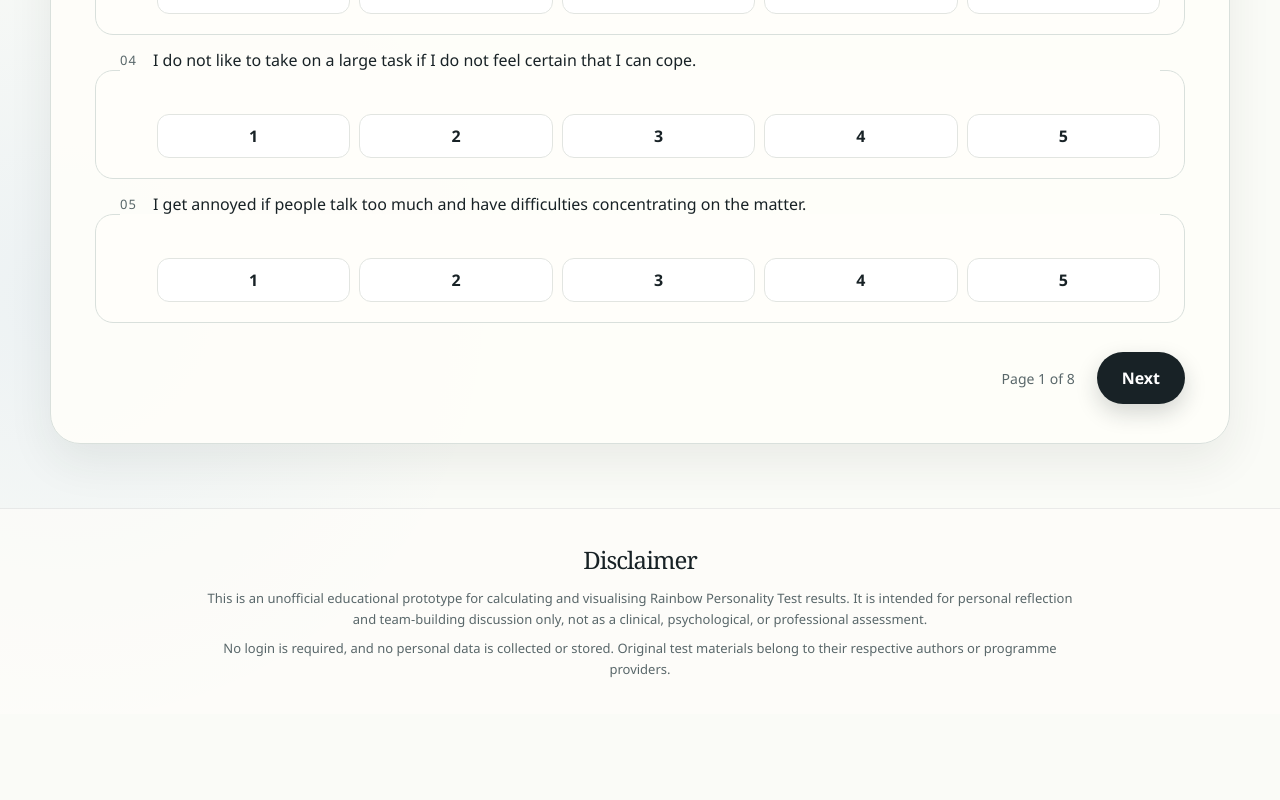
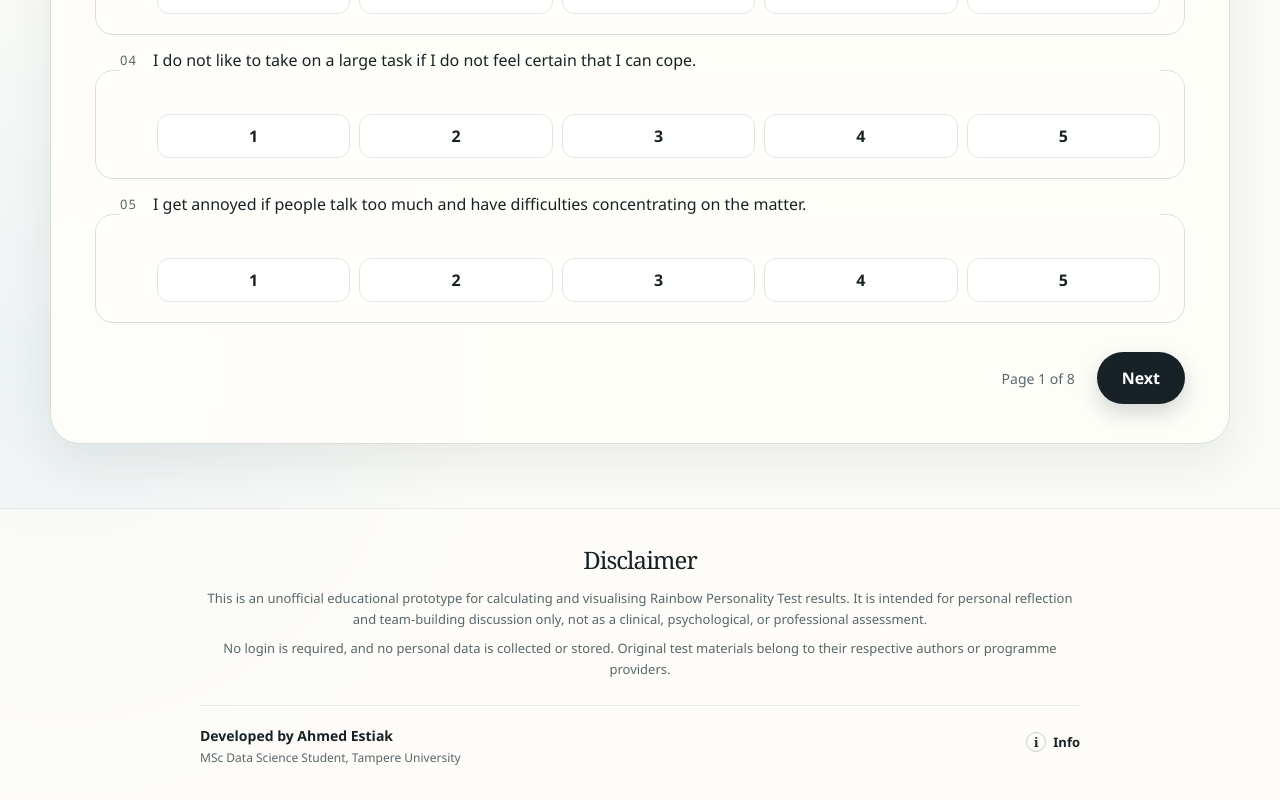
Before and after one commit to Ahmed-Estiak/Rainbow-personality-test, a React (Vite) app: page / in a window 1280 px wide. Shown: the part 2260-3060 px from the top of the page. Before the commit the page ends 2974 px from the top, so only its background shows below. Built offline with nearby package versions, Linux system fonts and the light colour scheme.

Commit message:
Add developer attribution and platform info to footer

```diff
--- a/src/App.tsx
+++ b/src/App.tsx
@@ -1686,6 +1686,7 @@ function ColourBars({
 function Footer() {
   return (
     <footer className="site-footer">
+      <div className="footer-disclaimer">
         <h2>Disclaimer</h2>
         <p>
           This is an unofficial educational prototype for calculating and visualising
@@ -1698,6 +1699,26 @@ function Footer() {
           Original test materials belong to their respective authors or programme
           providers.
         </p>
+      </div>
+      <div className="footer-meta">
+        <div className="developer-credit">
+          <strong>Developed by Ahmed Estiak</strong>
+          <span>MSc Data Science Student, Tampere University</span>
+        </div>
+        <details className="footer-info">
+          <summary aria-label="About this platform">
+            <span className="footer-info-icon" aria-hidden="true">i</span>
+            Info
+          </summary>
+          <p>
+            This platform was developed by Ahmed Estiak to support the completion
+            and interpretation of Rainbow Personality, VARK, and SPI assessments
+            used in educational and team-building activities. The original
+            assessment frameworks remain the property of their respective authors
+            and organizations.
+          </p>
+        </details>
+      </div>
     </footer>
   );
 }
--- a/src/styles.css
+++ b/src/styles.css
@@ -1945,6 +1945,11 @@ p {
   background: rgba(255, 254, 250, 0.62);
 }
 
+.footer-disclaimer {
+  max-width: 880px;
+  margin: 0 auto;
+}
+
 .site-footer h2 {
   margin-bottom: 12px;
   color: var(--ink);
@@ -1965,6 +1970,71 @@ p {
 
 .site-footer p + p {
   margin-top: 8px;
+}
+
+.footer-meta {
+  max-width: 880px;
+  display: flex;
+  align-items: start;
+  justify-content: space-between;
+  gap: 24px;
+  margin: 25px auto 0;
+  padding-top: 20px;
+  border-top: 1px solid rgba(24, 34, 38, 0.08);
+}
+
+.developer-credit {
+  display: grid;
+  gap: 4px;
+}
+
+.developer-credit strong {
+  color: var(--ink);
+  font-size: 14px;
+}
+
+.developer-credit span {
+  font-size: 12px;
+  line-height: 1.45;
+}
+
+.footer-info {
+  max-width: 490px;
+  text-align: right;
+}
+
+.footer-info summary {
+  display: inline-flex;
+  align-items: center;
+  gap: 7px;
+  padding: 6px 0;
+  color: var(--ink);
+  font-size: 13px;
+  font-weight: 700;
+  cursor: pointer;
+  list-style: none;
+}
+
+.footer-info summary::-webkit-details-marker {
+  display: none;
+}
+
+.footer-info-icon {
+  width: 20px;
+  height: 20px;
+  display: grid;
+  place-items: center;
+  border: 1px solid rgba(24, 34, 38, 0.2);
+  border-radius: 50%;
+  font-family: Georgia, "Times New Roman", serif;
+  font-size: 13px;
+  font-weight: 700;
+}
+
+.footer-info p,
+.footer-info p + p {
+  margin-top: 9px;
+  text-align: right;
 }
 
 .scroll-top {
@@ -2321,6 +2391,22 @@ p {
     margin-top: 8px;
   }
 
+  .footer-meta {
+    display: grid;
+    gap: 14px;
+    text-align: center;
+  }
+
+  .footer-info {
+    max-width: none;
+    text-align: center;
+  }
+
+  .footer-info p,
+  .footer-info p + p {
+    text-align: center;
+  }
+
   .vark-question {
     padding: 15px 12px;
   }
```
Lines whose indentation alone changed are shown as unchanged.
